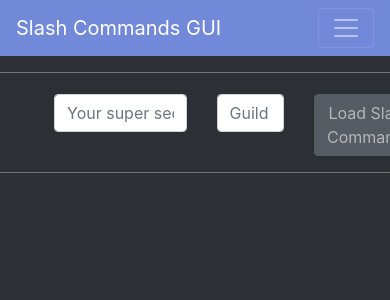
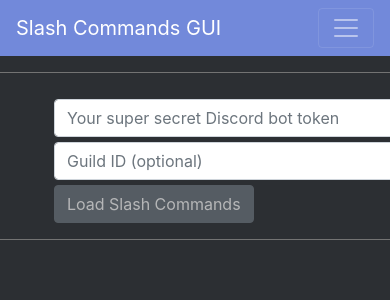
Before and after one commit to Androz2091/slash-commands-gui-old, a Vue app: page / in a window 390 px wide. Shown: the top 300 px of the page. Built offline with nearby package versions, Linux system fonts and the light colour scheme.

Commit message:
📱Responsive

```diff
--- a/src/components/Gui.vue
+++ b/src/components/Gui.vue
@@ -3,14 +3,14 @@
         <hr>
         <b-container class="config">
             <b-row>
-                <b-col cols="5">
-                    <b-input v-model="token" placeholder="Your super secret Discord bot token"></b-input>
+                <b-col cols="12" sm="12" md="5" lg="5" xl="5">
+                    <b-input v-model="token" class="config-el" placeholder="Your super secret Discord bot token"></b-input>
                 </b-col>
-                <b-col cols="3">
-                    <b-input v-model="guildID" placeholder="Guild ID (optional)"></b-input>
+                <b-col cols="12" sm="12" md="5" lg="5" xl="5">
+                    <b-input v-model="guildID" class="config-el" placeholder="Guild ID (optional)"></b-input>
                 </b-col>
-                <b-col cols="4">
-                    <b-button class="load-btn text-white" @click="loadCommands()" :disabled="loadBtnDisabled">Load Slash Commands</b-button>
+                <b-col cols="12" sm="12" md="5" lg="5" xl="5">
+                    <b-button class="load-btn text-white config-el" @click="loadCommands()" :disabled="loadBtnDisabled">Load Slash Commands</b-button>
                 </b-col>
             </b-row>
         </b-container>
@@ -18,8 +18,8 @@
         <b-container class="results" v-if="loaded">
             <h1 class="text-white title is-4">{{ $store.state.guildID ? `${$store.state.guild.name}'s` : 'Global' }} Slash Commands</h1>
             <p v-if="$store.state.guildID" class="text-white">As you specified a guild ID, the results shown are the commands dedicated to the {{ $store.state.guild.name }} server. Click <a @click="switchGlobal" href="#">here</a> to load all the global commands.</p>
-            <b-row cols="3">
-                <b-col v-for="command in $store.state.commands" :key="command.name" >
+            <b-row>
+                <b-col v-for="command in $store.state.commands" :key="command.name" cols="12" sm="6" md="3" lg="3" xl="2">
                     <SlashCommand :name="command.name" :description="command.description" />
                 </b-col>
                 <b-col>
@@ -84,6 +84,9 @@
 .config {
     padding-top: 5px;
 }
+.config-el {
+    margin-top: 5px;
+}
 .load-btn {
     background-color: #7289DA;
     border-color: transparent;
```
